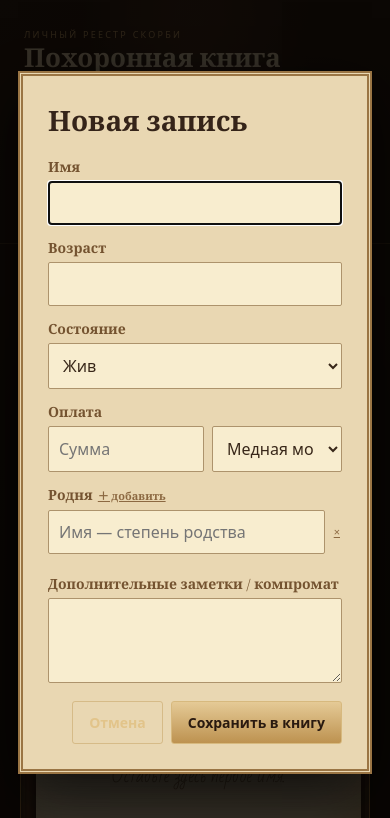
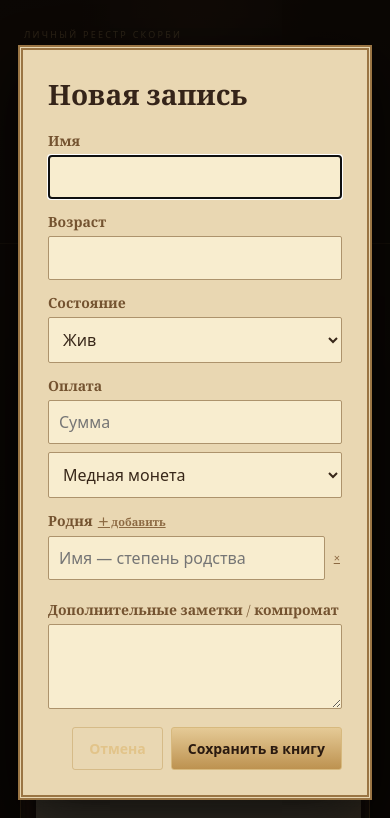
Before and after one commit to mrgreen10g/zhizhel-funeral-ledger, a plain HTML site: page index.html in a window 390 px wide. Both pictures are taken after a click on the button "＋ Записать имя". Shown: the top 818 px of the page. Drawn offline with nearby package versions, Linux system fonts and the light colour scheme.

Commit message:
Improve full currency names on mobile

```diff
--- a/index.html
+++ b/index.html
@@ -20,8 +20,8 @@ main{max-width:1050px;margin:30px auto;padding:0 20px}.intro{text-align:center;c
 .empty{text-align:center;margin:auto;color:#8c704d}.empty .symbol{font-size:38px}.empty h3{font:600 25px var(--display);margin:10px 0 4px}.empty p{font:18px var(--script);margin:0}
 .page-foot{display:flex;justify-content:space-between;align-items:center;margin-top:auto;padding-top:22px;color:#92764e;font:italic 13px var(--display)}.pagination{display:flex;justify-content:center;align-items:center;gap:24px;margin:18px auto 0}.arrow{width:42px;height:42px;border-radius:50%;border:1px solid #c19a5877;background:#281810;color:#e2c48a;font-size:24px}.counter{text-align:center;color:#e2c48a;font:16px var(--display)}.counter small{display:block;color:#a98e70;font-size:12px}
 footer{text-align:center;color:#a98e70;font-size:11px;margin:25px}
-.modal[hidden]{display:none}.modal{position:fixed;inset:0;background:#080503cc;display:grid;place-items:center;padding:18px;z-index:4}.dialog{width:min(620px,100%);max-height:90vh;overflow:auto;background:#e9d7b2;color:#352419;padding:25px;border:5px double #9a7544;box-shadow:0 20px 60px #000b}.dialog h2{font:600 28px var(--display);margin:0 0 18px}.form{display:grid;grid-template-columns:1fr 1fr;gap:13px}.field{display:grid;gap:5px}.wide{grid-column:1/-1}.field label,.field>span{font:600 14px var(--display);color:#745330}.field input,.field select,.field textarea{width:100%;border:1px solid #ad936c;background:#f8edcf;color:#382719;border-radius:2px;padding:10px;font:16px system-ui}.field textarea{min-height:85px;resize:vertical}.money{display:grid;grid-template-columns:1fr 130px;gap:8px}.relrow{display:flex;gap:7px;margin-bottom:7px}.relrow input{flex:1}.modal-actions{display:flex;justify-content:flex-end;gap:8px;margin-top:18px}
-@media(max-width:620px){header{align-items:flex-start;flex-direction:column}.head-actions{width:100%}.head-actions .btn{flex:1}.book{padding:10px 8px 10px 15px}.page{min-height:530px;padding:22px 18px}.entry-name{font-size:23px}.form{grid-template-columns:1fr}.wide{grid-column:auto}}
+.modal[hidden]{display:none}.modal{position:fixed;inset:0;background:#080503cc;display:grid;place-items:center;padding:18px;z-index:4}.dialog{width:min(620px,100%);max-height:90vh;overflow:auto;background:#e9d7b2;color:#352419;padding:25px;border:5px double #9a7544;box-shadow:0 20px 60px #000b}.dialog h2{font:600 28px var(--display);margin:0 0 18px}.form{display:grid;grid-template-columns:1fr 1fr;gap:13px}.field{display:grid;gap:5px}.wide{grid-column:1/-1}.field label,.field>span{font:600 14px var(--display);color:#745330}.field input,.field select,.field textarea{width:100%;border:1px solid #ad936c;background:#f8edcf;color:#382719;border-radius:2px;padding:10px;font:16px system-ui}.field textarea{min-height:85px;resize:vertical}.money{display:grid;grid-template-columns:minmax(0,1fr) minmax(190px,1fr);gap:8px}.relrow{display:flex;gap:7px;margin-bottom:7px}.relrow input{flex:1}.modal-actions{display:flex;justify-content:flex-end;gap:8px;margin-top:18px}
+@media(max-width:620px){header{align-items:flex-start;flex-direction:column}.head-actions{width:100%}.head-actions .btn{flex:1}.book{padding:10px 8px 10px 15px}.page{min-height:530px;padding:22px 18px}.entry-name{font-size:23px}.form{grid-template-columns:1fr}.money{grid-template-columns:1fr}.wide{grid-column:auto}}
 </style></head>
 <body>
 <header><div><p class="eyebrow">Личный реестр скорби</p><h1>Похоронная книга Жижеля</h1><p class="subtitle">Память — товар, а горе — ремесло.</p></div><div class="head-actions"><button class="btn" id="add">＋ Записать имя</button><button class="btn secondary" id="export">Экспорт</button><button class="btn secondary" id="import">Импорт</button><input id="file" type="file" accept=".json,application/json" hidden></div></header>
```
